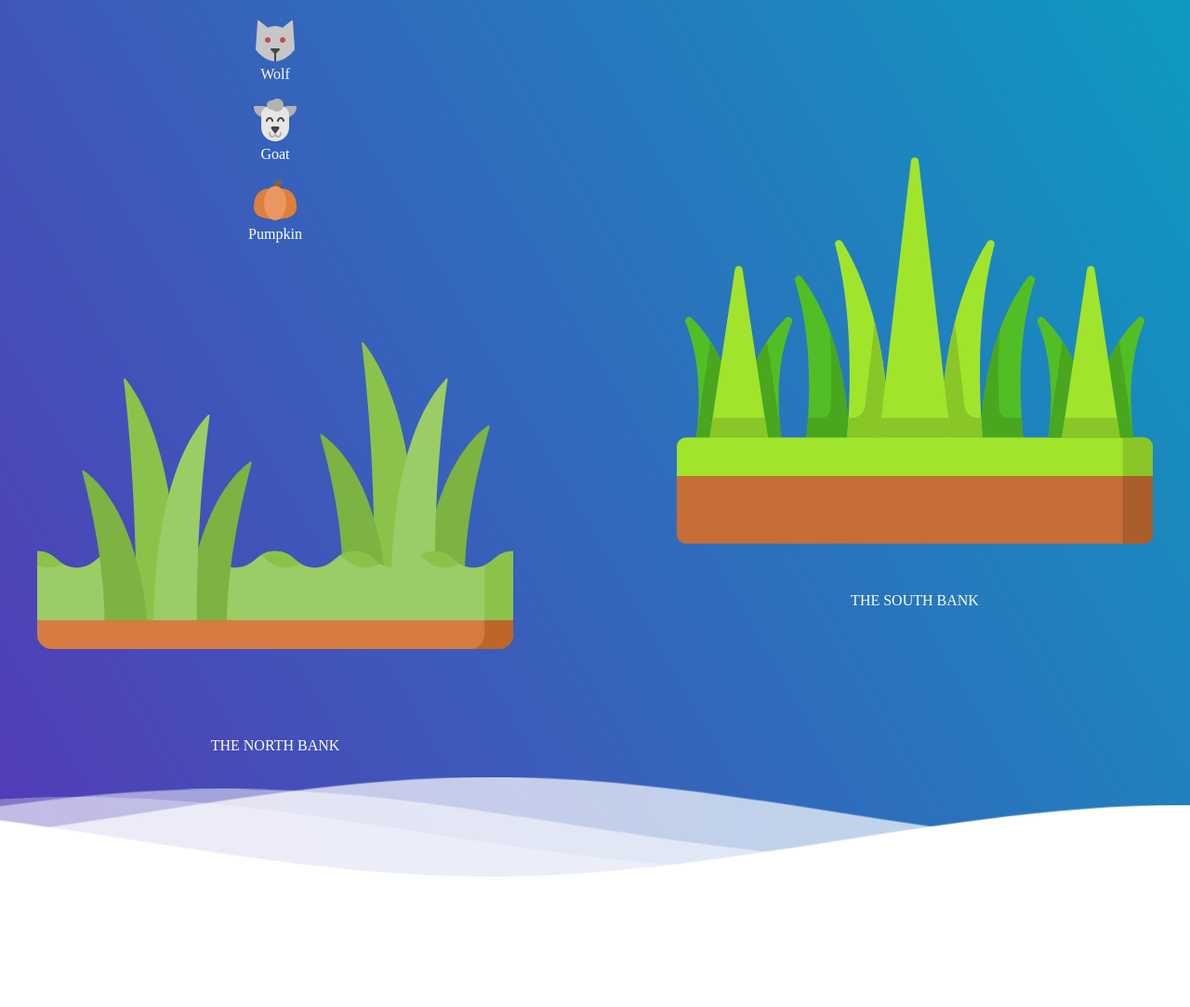
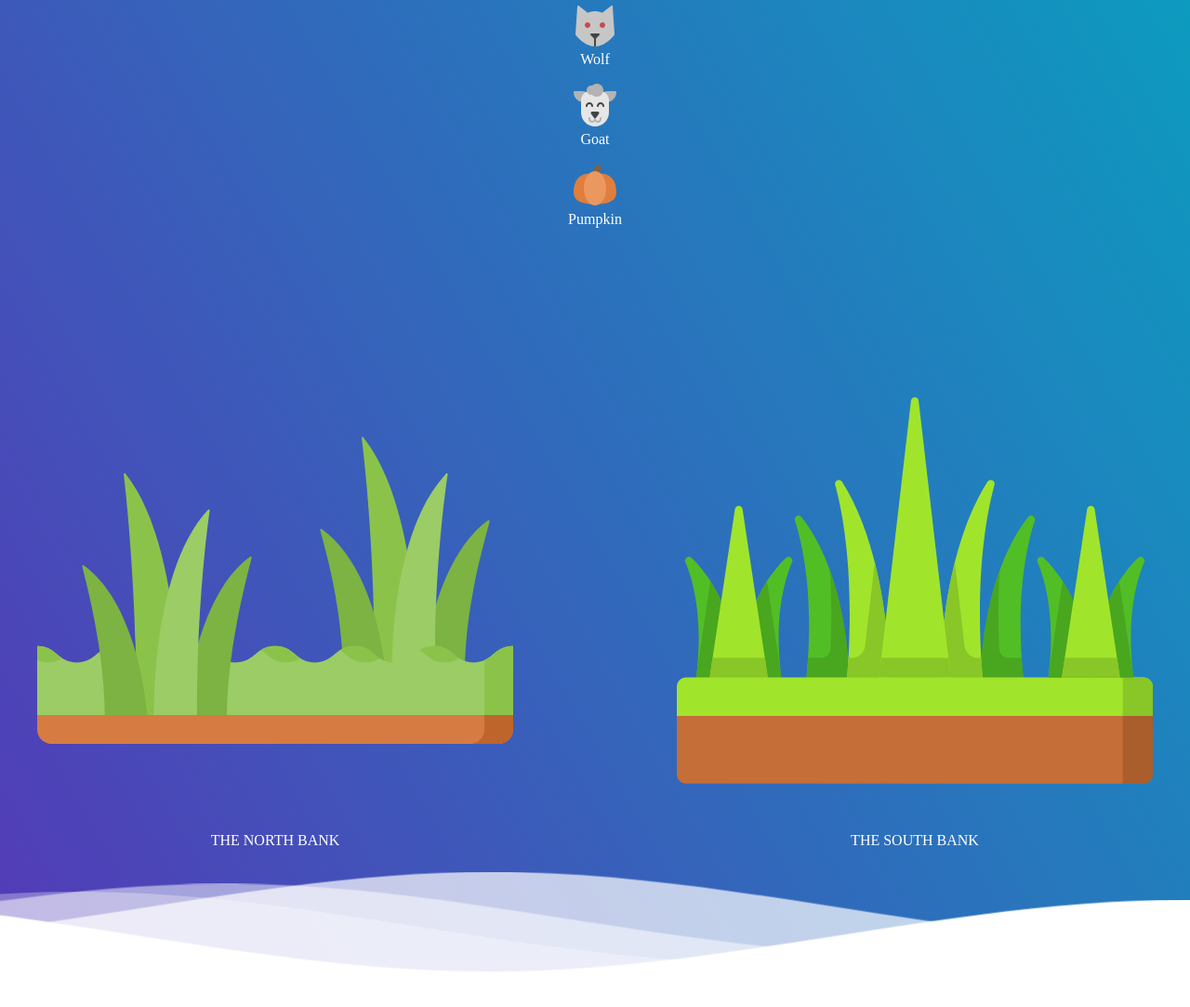
Before and after one commit to ahmedhomar/ahmeds-game, a website: page index.html in a window 1280 px wide. Shown: the part 579-1662 px from the top of the page at 93% size. Drawn offline with nearby package versions, Linux system fonts and the light colour scheme.

Commit message:
placed riverbanks together in a separate div

```diff
--- a/index.html
+++ b/index.html
@@ -20,7 +20,6 @@
       <!--Waves Container-->
       <!-- Riverbank: North -->
       <div>
-        <div class="riverbanks">
         <div class="north-bank">
           <figure id="wolf-north">
             <img src="./images/wolf-1.svg" />
@@ -35,11 +34,6 @@
           <figure id="pumpkin-north">
             <img src="./images/pumpkin-1.svg" />
             <figcaption>Pumpkin</figcaption>
-            </figure>
-
-            <figure id="riverbank-north">
-              <img src="./images/northbank.svg" />
-              <figcaption>THE NORTH BANK</figcaption>
           </figure>
         </div>
 
@@ -60,11 +54,16 @@
             <img src="" />
             <figcaption></figcaption>
           </figure>
+        </div>
+        <div class="riverbanks">
+          <figure id="riverbank-north">
+            <img src="./images/northbank.svg" />
+            <figcaption>THE NORTH BANK</figcaption>
+          </figure>
           <figure id="riverbank-south">
             <img src="./images/southbank.svg" />
             <figcaption>THE SOUTH BANK</figcaption>
           </figure>
-          </div>
         </div>
         <svg
           class="waves"
--- a/script.js
+++ b/script.js
@@ -30,6 +30,13 @@ wolfNorth.addEventListener("click", () => {
 });
 
 goatNorth.addEventListener("click", () => {
+  // anime({
+  //   targets: goatNorth,
+  //   translateX: 1000,
+  //   direction: "alternate",
+  //   loop: false,
+  //   easing: "steps(20)",
+  // });
   console.log("Goat has gone!");
   tripsTaken.innerHTML += "* ";
   goatNorth.innerHTML = "";
@@ -89,8 +96,6 @@ pumpkinSouth.addEventListener("click", () => {
   } else {
   }
 });
-
-tripCounter();
 
 // boatNorth.addEventListener("click", () => {
 //   anime({
--- a/style.scss
+++ b/style.scss
@@ -15,6 +15,7 @@ body {
 .riverbanks {
   cursor: pointer;
   display: flex;
+
   justify-content: space-between;
 }
 
```
Lines whose indentation alone changed are shown as unchanged.
